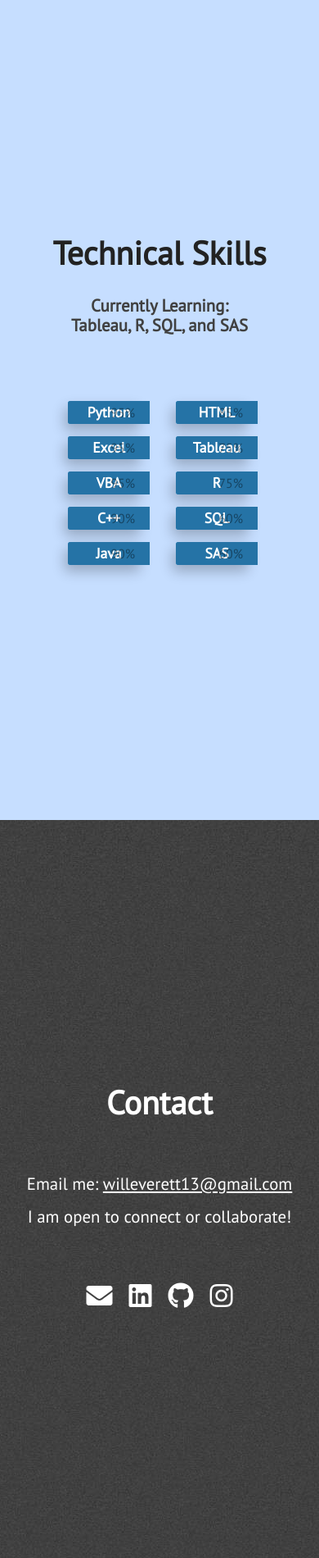
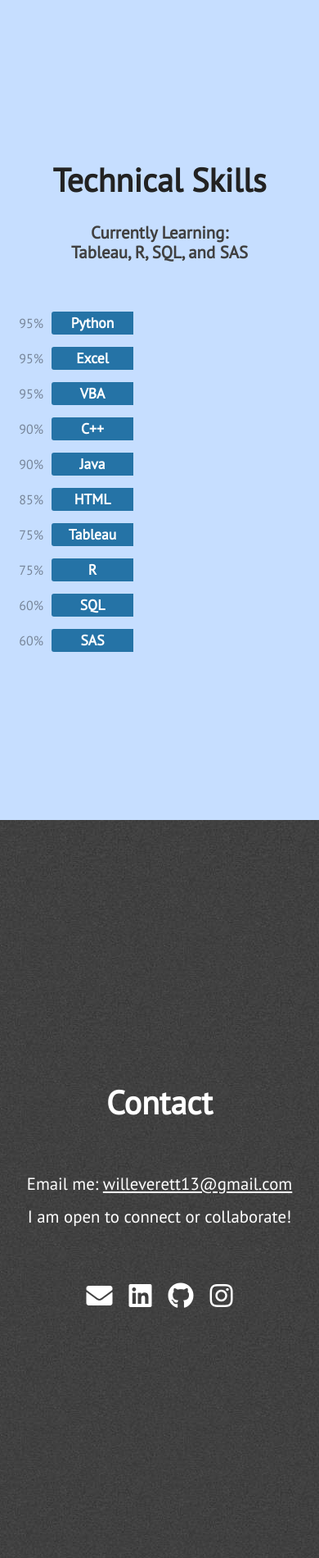
Before and after one commit to wae10/wae10.github.io, a Jekyll site: the page built from index.html, in a window 390 px wide. Shown: the part 3966-5866 px from the top of the page at 82% size. Built offline with Jekyll 4.4.1, drawn with Linux system fonts in a browser that asks for light colours; nearby versions of some CDN libraries.

Commit message:
mobile verssion skills

```diff
--- a/assets/css/main.css
+++ b/assets/css/main.css
@@ -690,6 +690,17 @@
     grid-row-gap: 10px;
   }
 
+  .rows {
+    flex: none;
+    padding: 0;
+  }
+
+  .progress-bars {
+    margin-top: 30px;
+    display:inline-block;
+    flex-wrap: nowrap;
+  }
+
 }
 
 @media screen and (max-height: 525px) {
@@ -705,6 +716,19 @@
   .project-technologies {
     bottom: 15px;
   }
+
+
+  .rows {
+    flex: none;
+    padding: 0;
+  }
+
+  .progress-bars {
+    margin-top: 30px;
+    display:inline-block;
+    flex-wrap: nowrap;
+  }
+
 }
 
 br{
```
